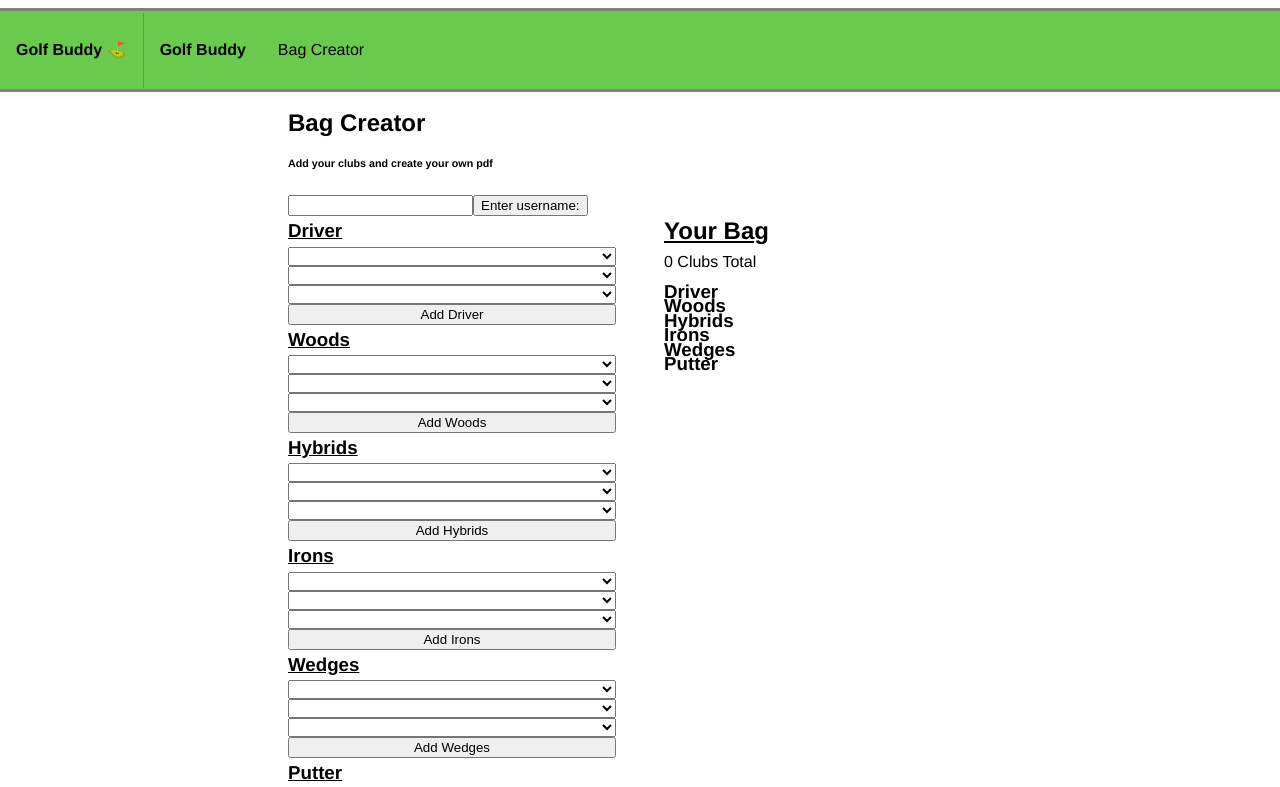
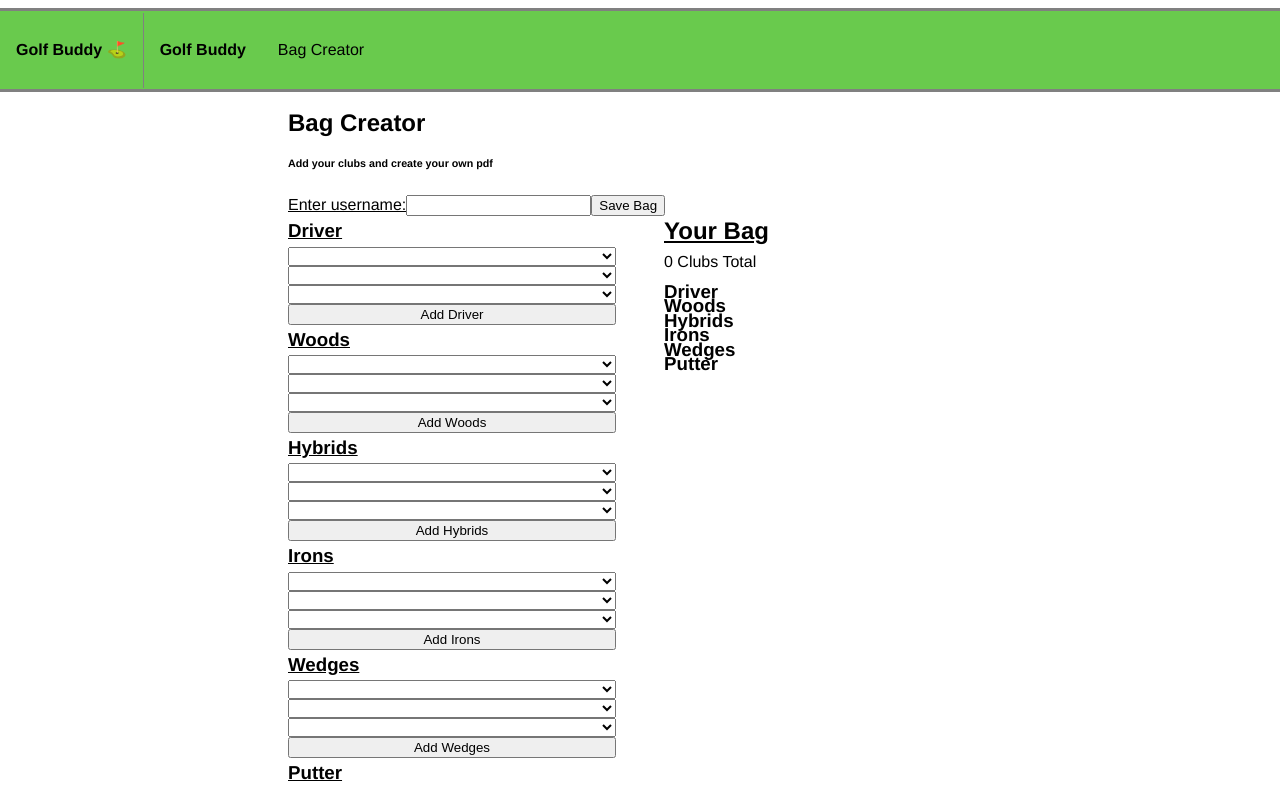
Before and after one commit to poplockndrop1t/golfBuddy, a React (Create React App) app: page /bagCreator in a window 1280 px wide. Shown: the top 787 px of the page. Built offline with nearby package versions, Linux system fonts and the light colour scheme.

Commit message:
Add label tag to input tag

```diff
--- a/src/App.js
+++ b/src/App.js
@@ -57,14 +57,14 @@ class App extends React.Component {
       this.props.resetClub({ category: '', clubType: '', brand: '', flex: '' });
       this.props.incrementBagSize(numberOfClubs);
       this.props.setUsername({ username: 'poplockndropit' });
-      this.updateBag('POST', this.props.bag);
+      // this.updateBag('POST', this.props.bag);
     }
   };
 
   removeClub(club, i) {
     if (this.props.bagSize > 0) {
       this.props.removeClub({ clubType: club.category, i: i });
-      this.updateBag('POST', this.props.bag);
+      // this.updateBag('POST', this.props.bag);
       if (club.clubType === '3p') return this.props.decrementBagSize(8);
       if (club.clubType === '4a') return this.props.decrementBagSize(8);
       if (club.clubType === '4p') return this.props.decrementBagSize(7);
--- a/src/Components/BagCreator/BagCreator.js
+++ b/src/Components/BagCreator/BagCreator.js
@@ -17,8 +17,9 @@ function BagCreator(props) {
         <h6>Add your clubs and create your own pdf</h6>
       </div>
       <div>
+        <label>Enter username:</label>
         <input name="username" onChange={(event) => username = event.target.value} />
-        <button onClick={handleSubmit}>Enter username:</button>
+        <button onClick={handleSubmit}>Save Bag</button>
       </div>
       <div className="bagCreatorContainer">
         <ClubOptions
```
